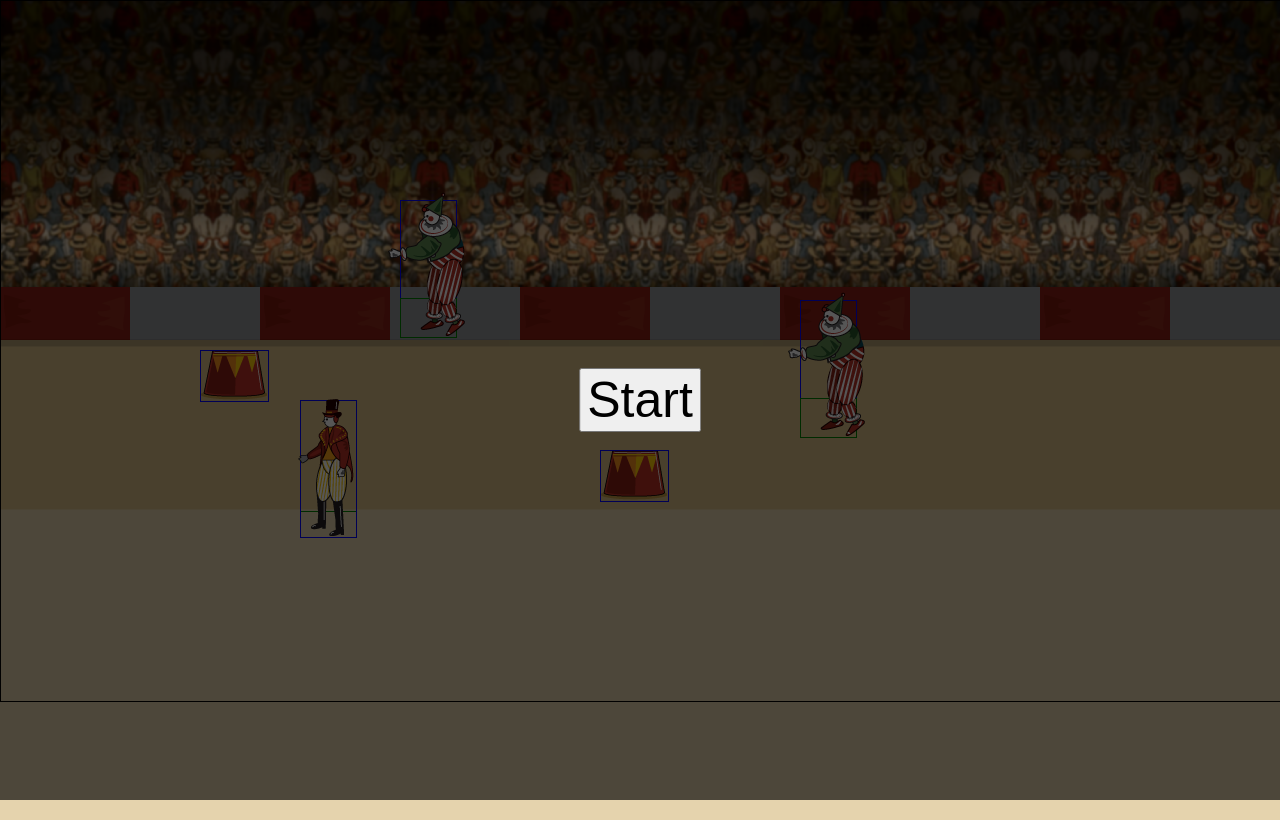
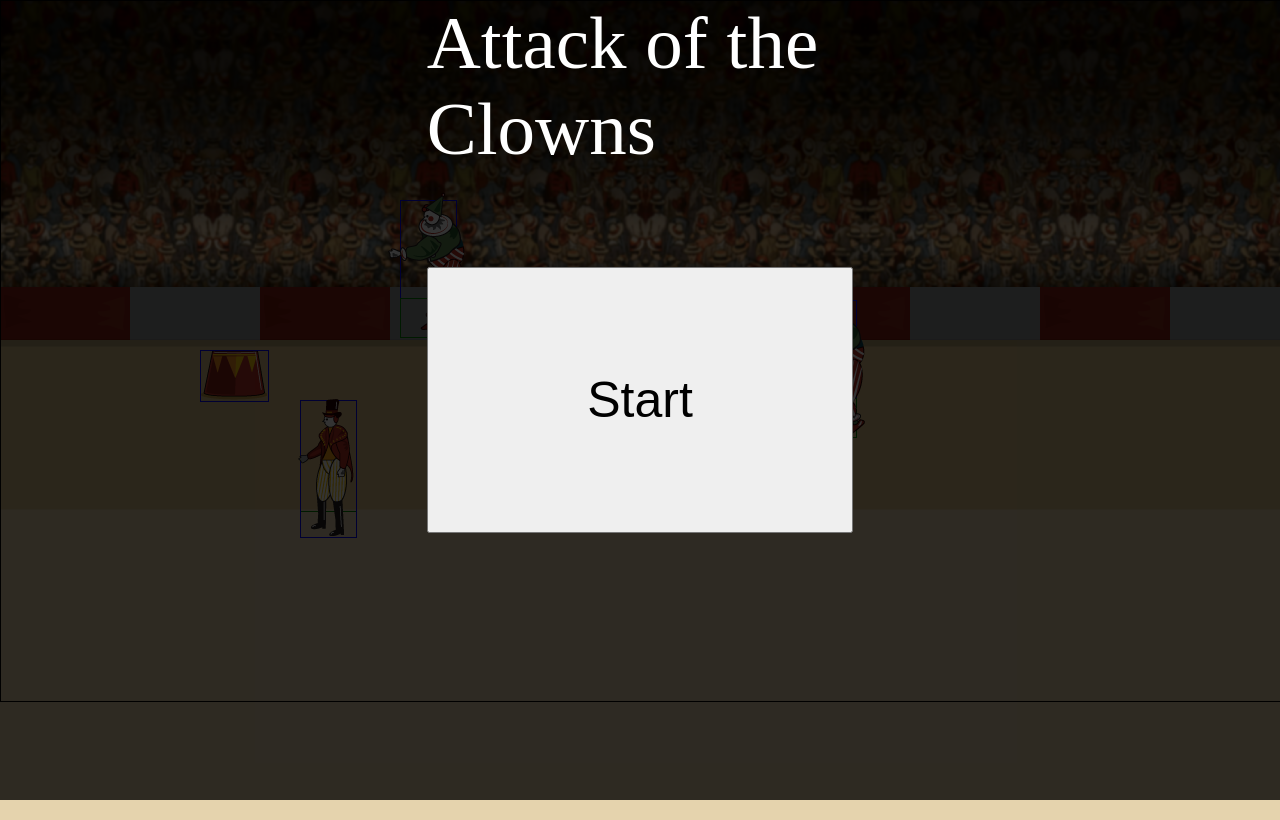
Before and after one commit to I3uckwheat/attack-of-the-clowns, a website built with webpack: page index.html in a window 1280 px wide. Shown: the top 820 px of the page. Built offline with nearby package versions, Linux system fonts and the light colour scheme.

Commit message:
added grid for overlay. arranged titled and start button in center.

```diff
--- a/index.html
+++ b/index.html
@@ -8,8 +8,8 @@
   </head>
   <body>
     <div id="overlay">
-
-      <button id="overlaybutton">Start</button>
+      <div id="title">Attack of the Clowns</div>
+      <button id="startbutton">Start</button>
     </div>
     <div id="playableArea"></div>
     <div id="background"></div>
--- a/src/index.js
+++ b/src/index.js
@@ -16,7 +16,8 @@ let controls;
 // game will run
 let gameState = 0;
 
-const changeGameState = document.querySelector('#overlaybutton')
+// changes gamestate and removed overlay
+const changeGameState = document.querySelector('#startbutton')
 
 changeGameState.addEventListener('click', () => {
   gameState = 1
```
Also changed, not shown: dist/main.js, dist/style.css.
